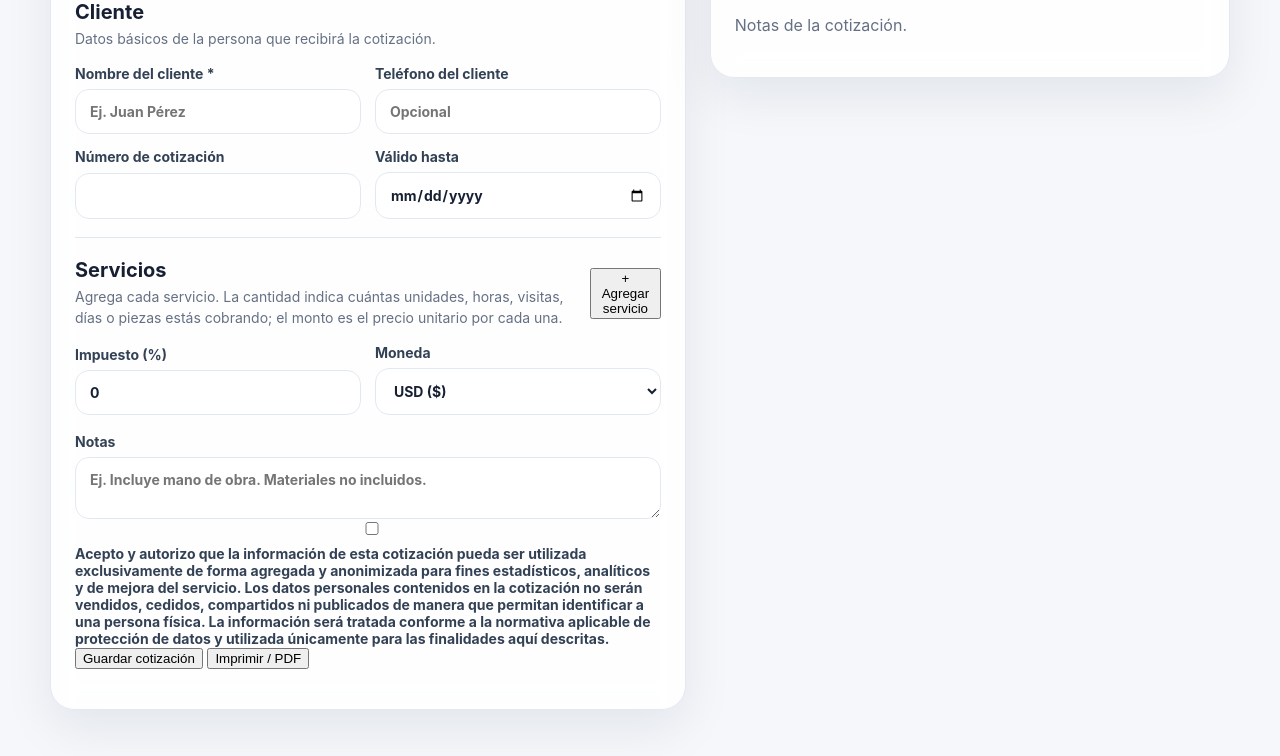
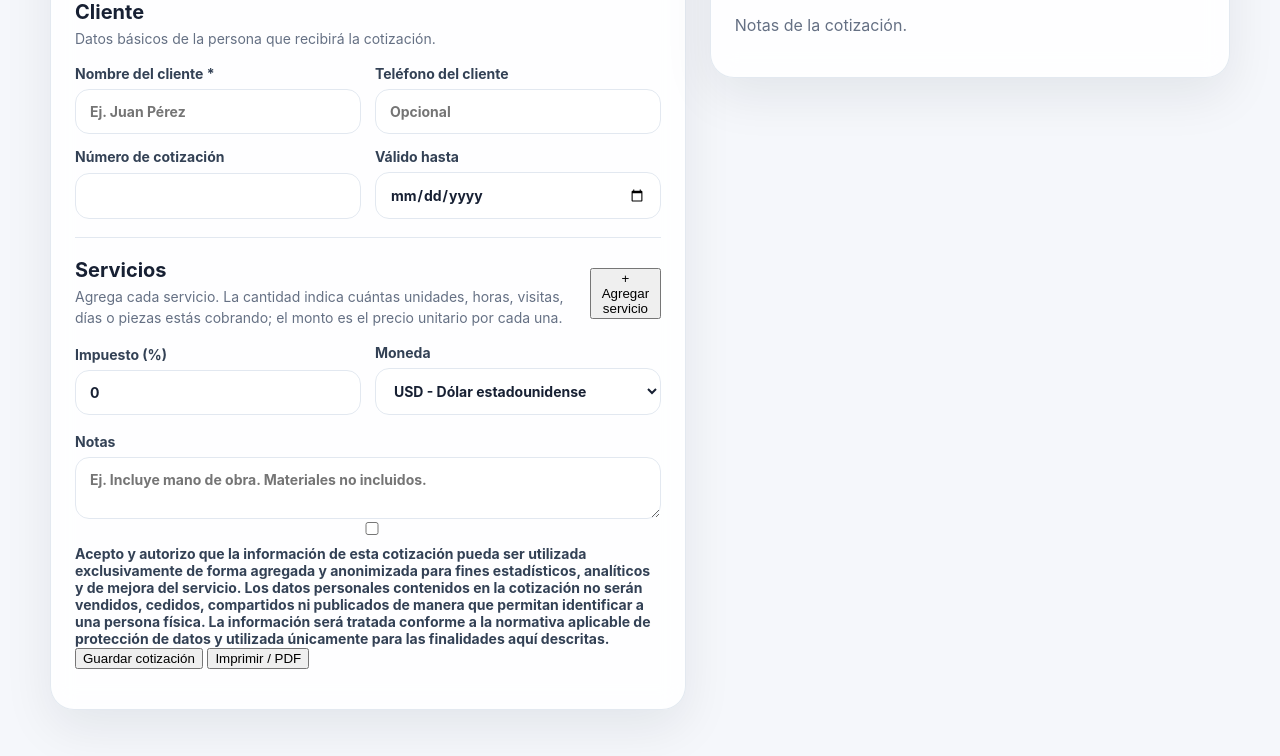
Before and after one commit to mfaldutof/cotizador-servicios, a website: page index.html in a window 1280 px wide. Shown: the part 610-1366 px from the top of the page. Drawn offline with Linux system fonts and the light colour scheme.

Commit message:
Update currency options with full names

```diff
--- a/index.html
+++ b/index.html
@@ -97,14 +97,14 @@
           </label>
           <label>Moneda
             <select name="currency">
-  <option value="$">USD ($)</option>
-  <option value="MXN">$ MXN</option>
-  <option value="₡">CRC (₡)</option>
-  <option value="₲">PYG (₲)</option>
-  <option value="COP">$ COP</option>
-  <option value="S/">PEN (S/)</option>
-  <option value="$ CLP">$ CLP</option>
-  <option value="$ ARS">$ ARS</option>
+  <option value="USD">USD - Dólar estadounidense</option>
+  <option value="CRC">CRC - Colón costarricense</option>
+  <option value="PYG">PYG - Guaraní paraguayo</option>
+  <option value="MXN">MXN - Peso mexicano</option>
+  <option value="COP">COP - Peso colombiano</option>
+  <option value="PEN">PEN - Sol peruano</option>
+  <option value="CLP">CLP - Peso chileno</option>
+  <option value="ARS">ARS - Peso argentino</option>
 </select>
             </select>
           </label>
```
